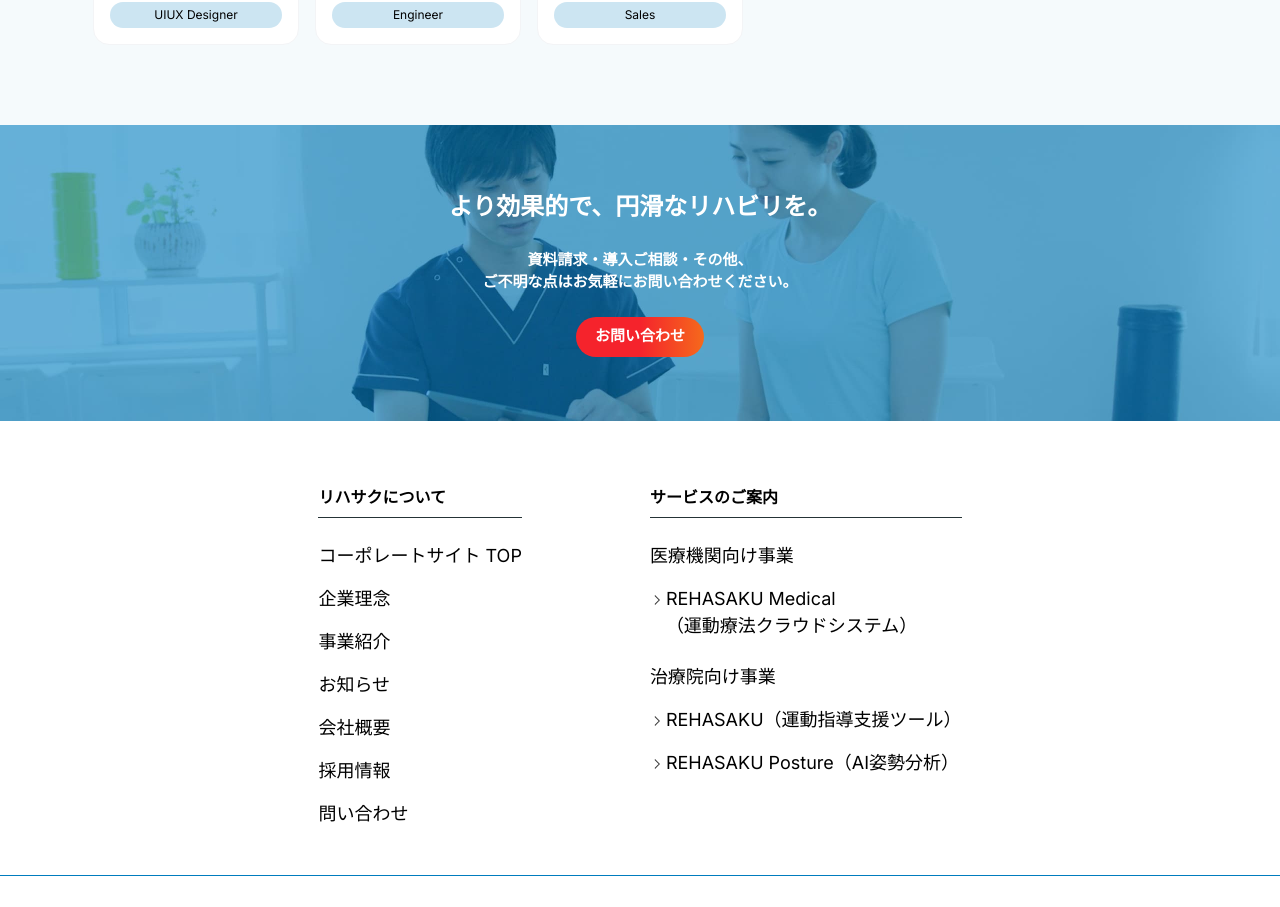
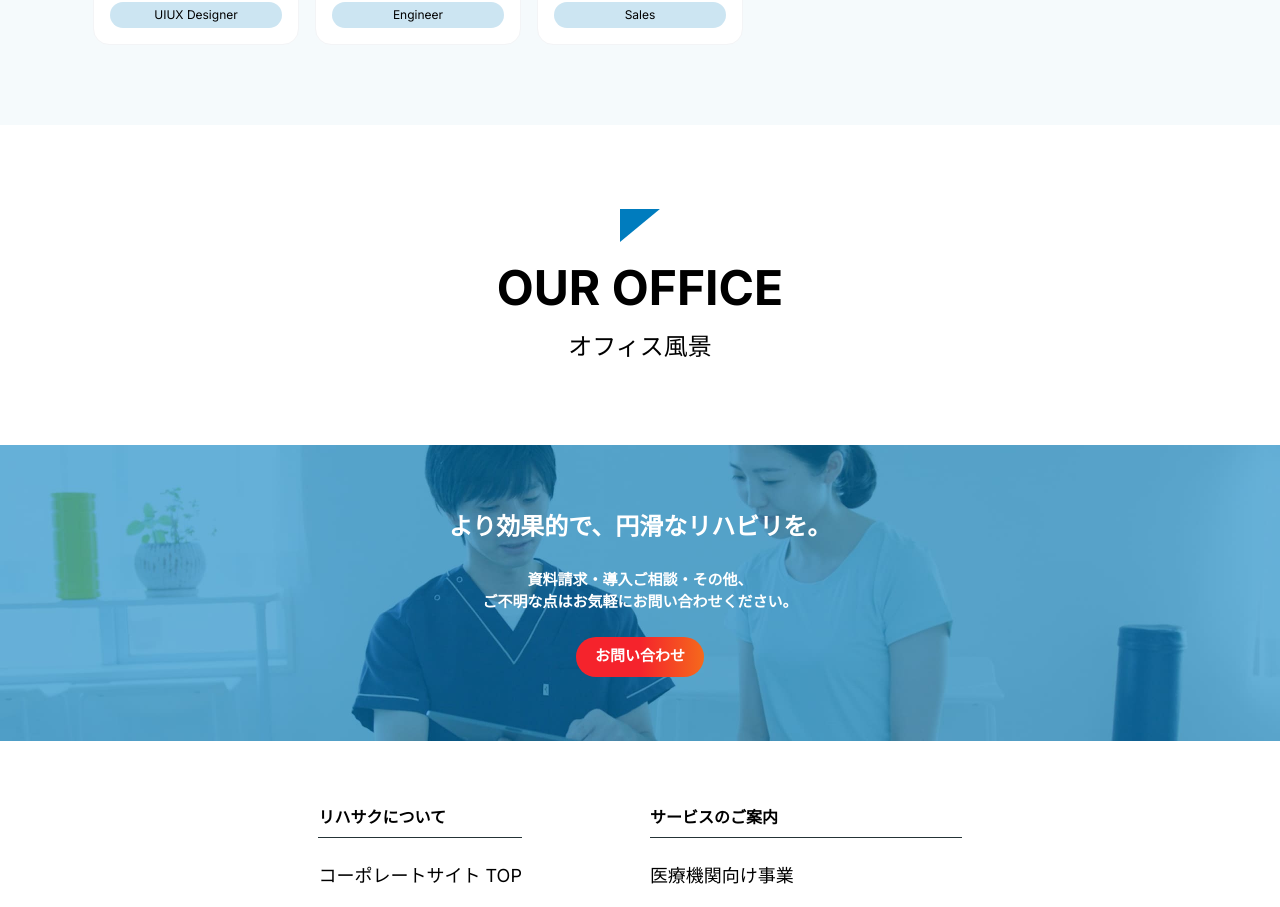
Before and after one commit to nake226/rehasaku-corporate, a Next.js app: page /recruit in a window 1280 px wide. Shown: the part 2140-3047 px from the top of the page. Built offline with nearby package versions, Linux system fonts and the light colour scheme.

Commit message:
feat: add Office

```diff
--- a/src/app/recruit/page.tsx
+++ b/src/app/recruit/page.tsx
@@ -1,5 +1,6 @@
 import { PageTitle } from "@/components/common/PageTitle";
 import { Members } from "@/components/pages/recruit/Members";
+import { Office } from "@/components/pages/recruit/Office";
 import { Values } from "@/components/pages/recruit/Values";
 import { ChildPage } from "@/components/templates/ChildPage";
 
@@ -13,6 +14,7 @@ export default function RecruitPage() {
       />
       <Values />
       <Members />
+      <Office />
     </ChildPage>
   );
 }
--- /dev/null
+++ b/src/components/pages/recruit/Office.tsx
@@ -0,0 +1,13 @@
+import { SectionTitle } from "../../common/SectionTitle";
+
+export const Office = () => {
+  return (
+    <div className="grid gap-y-20 py-20 sm:px-8 sm:py-16">
+      <SectionTitle
+        title={<span className="font-bold">OUR OFFICE</span>}
+        subTitle="オフィス風景"
+        iconSummitPosition="tl"
+      />
+    </div>
+  );
+};
```
